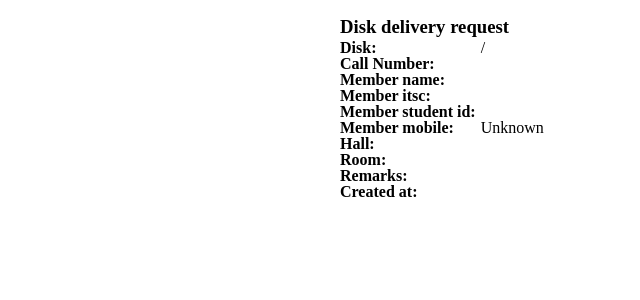
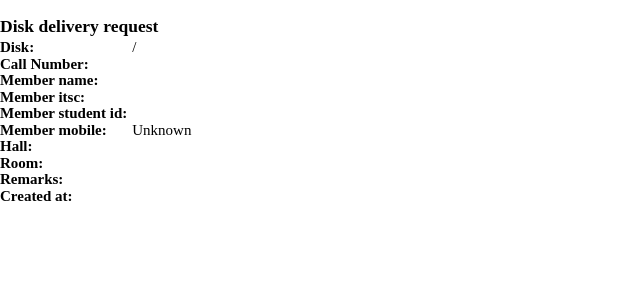
Before and after one commit to johnmave126/filmsoc-website-backend, a Flask app: template templates/exco_reserve.html in a window 1280 px wide. Shown: the top 300 px of the page, without its empty margins (0-640 px from the left). Run offline with Flask 2, Linux system fonts and the light colour scheme; the template is opened without the code that fills it, so the values that code supplies are empty; parts of the project's set-up code (start-up, migrations or seed data) failed here and were passed over.

Commit message:
Beautify on all email template Signed-off-by: JohnMave126 <johnmave126@gmail.com>

```diff
--- a/templates/base_email.html
+++ b/templates/base_email.html
@@ -44,10 +44,10 @@
     </head>
     <body leftmargin="0" marginwidth="0" topmargin="0" marginheight="0" offset="0" style="width:100% !important; -webkit-text-size-adjust:100%; -ms-text-size-adjust:100%; margin:0; padding:0;">
         <center>
-            <table cellpadding="0" cellspacing="0" border="0" id="backgroundTable" style="border-collapse:collapse; mso-table-lspace:0pt; mso-table-rspace:0pt;margin:0; padding:0; width:100% !important; line-height: 100% !important;">
+            <table cellpadding="0" cellspacing="0" border="0" id="backgroundTable" style="border-collapse:collapse; mso-table-lspace:0pt; mso-table-rspace:0pt;margin:0; padding:0; font-size:15px; width:100% !important; line-height: 110% !important;">
                 <tr>
                     <td valign="top">
-                        <table cellpadding="0" cellspacing="0" border="0" align="center" width="600" style="border-collapse:collapse; mso-table-lspace:0pt; mso-table-rspace:0pt;">
+                        <table cellpadding="0" cellspacing="0" border="0" align="left" width="600" style="border-collapse:collapse; mso-table-lspace:0pt; mso-table-rspace:0pt;">
                             {% block body %}{% endblock %}
                         </table>
                     </td>
```
